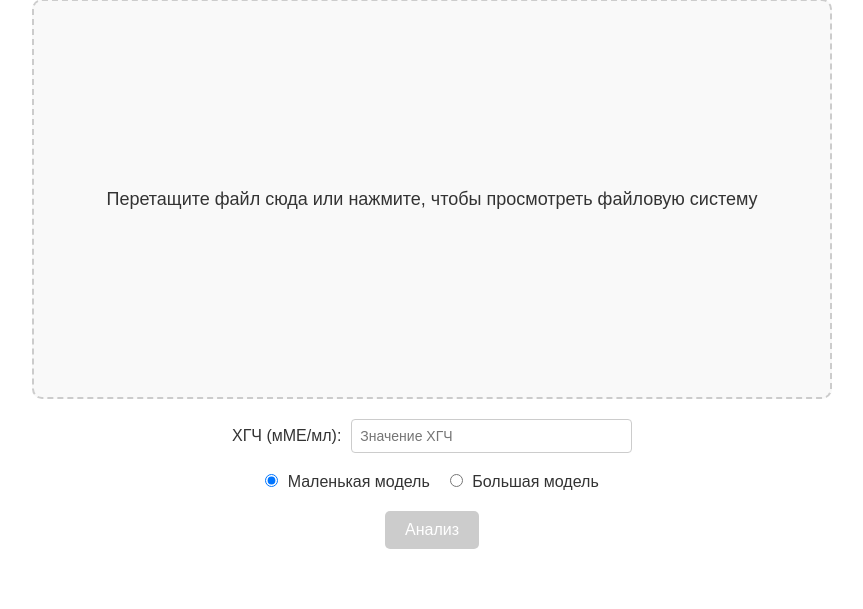
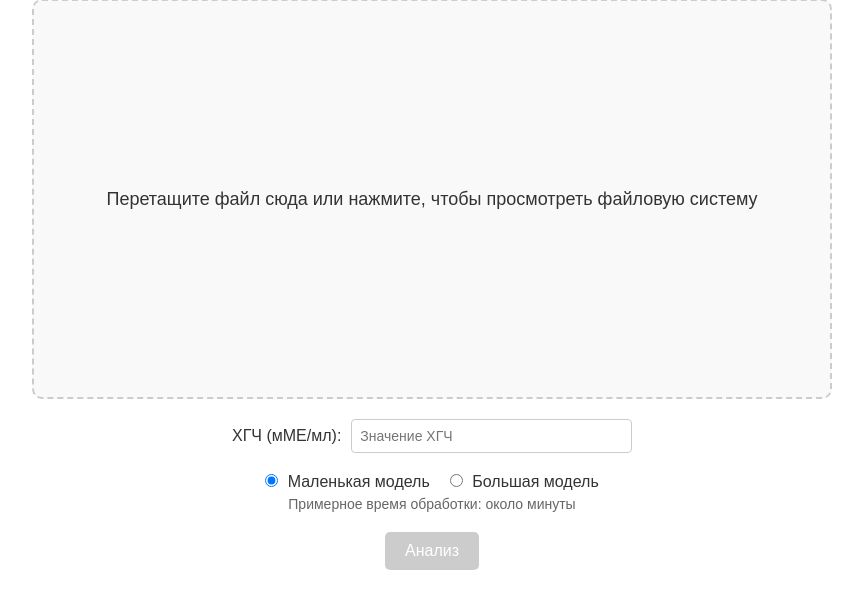
Before and after one commit to SSH1van/Predict_Pregnant, a Django app: page / in a window 1280 px wide. Shown: the part 125-734 px from the top of the page, without its empty margins (208-1071 px from the left). Run offline with Django 5.2, Linux system fonts and the light colour scheme.

Commit message:
Add processing-time

```diff
--- a/ui/static/css/styles.css
+++ b/ui/static/css/styles.css
@@ -108,7 +108,7 @@ h1 {
     display: flex;
     justify-content: center;
     gap: 20px;
-    margin: 20px 0;
+    margin: 20px 0 5px 0;
 }
 
 .radio-container label {
@@ -119,6 +119,14 @@ h1 {
 
 .radio-container input[type="radio"] {
     margin-right: 5px;
+}
+
+/* Примерное время обработки */
+.processing-time {
+    text-align: center;
+    font-size: 14px;
+    color: #666;
+    margin-top: 0;
 }
 
 /* Кнопка */
--- a/ui/static/js/scripts.js
+++ b/ui/static/js/scripts.js
@@ -82,12 +82,31 @@ uploadButton.addEventListener("drop", (event) => {
   uploadPhoto(event);
 });
 
+// Функция для обновления текста времени обработки
+function updateProcessingTime() {
+  const hcgInputValue = hcgInput.value;
+  const smallModel = document.getElementById("smallModel");
+  const processingTime = document.getElementById("processingTime");
+
+  if (hcgInputValue) {
+    processingTime.textContent = "Примерное время обработки: моментально";
+  } else {
+    if (smallModel.checked) {
+      processingTime.textContent = "Примерное время обработки: около минуты";
+    } else {
+      processingTime.textContent = "Примерное время обработки: около 5 минут";
+    }
+  }
+}
+
 // Обработчик ввода в поле HCG
 const hcgInput = document.getElementById("hcg-input");
 const checkButton = document.getElementById("checkButton");
 const resultContainer = document.getElementById("resultContainer");
 const hcgModal = document.getElementById("hcgModal");
 const closeButton = document.querySelector(".close-button");
+const smallModel = document.getElementById("smallModel");
+const largeModel = document.getElementById("largeModel");
 
 hcgInput.addEventListener("input", () => {
   checkButton.disabled = !(currentImageUrl || hcgInput.value);
@@ -97,8 +116,15 @@ hcgInput.addEventListener("input", () => {
   } else if (!hcgInput.value) {
     hcgModal.style.display = "none";
   }
+
+  updateProcessingTime();
 });
 
+// Обработчик изменения выбора модели
+smallModel.addEventListener("change", updateProcessingTime);
+largeModel.addEventListener("change", updateProcessingTime);
+
+// Закрытие модального окна по клику на крестик
 closeButton.addEventListener("click", () => {
   hcgModal.style.display = "none";
   isModalManuallyClosed = true;
@@ -123,3 +149,6 @@ checkButton.addEventListener("click", () => {
   resultContainer.innerHTML = resultText;
   resultContainer.style.display = "block";
 });
+
+// Инициализация текста времени обработки при загрузке страницы
+updateProcessingTime();
--- a/ui/templates/home.html
+++ b/ui/templates/home.html
@@ -71,6 +71,11 @@
         </label>
       </div>
 
+      <!-- Примерное время обработки -->
+      <div class="processing-time" id="processingTime">
+        Примерное время обработки: около минуты
+      </div>
+
       <!-- Кнопка для проверки -->
       <div class="button-container">
         <button id="checkButton" disabled>Анализ</button>
```
